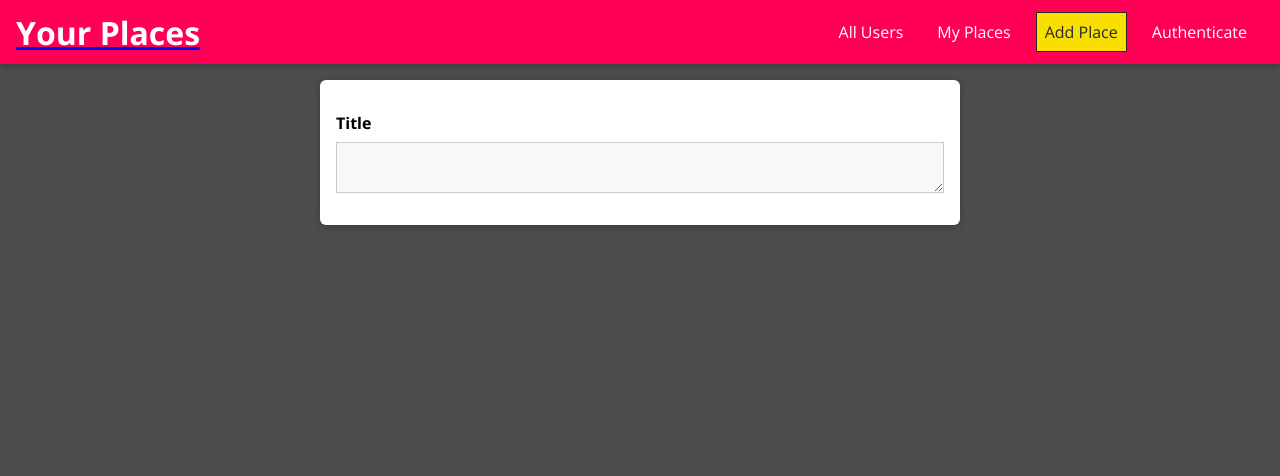
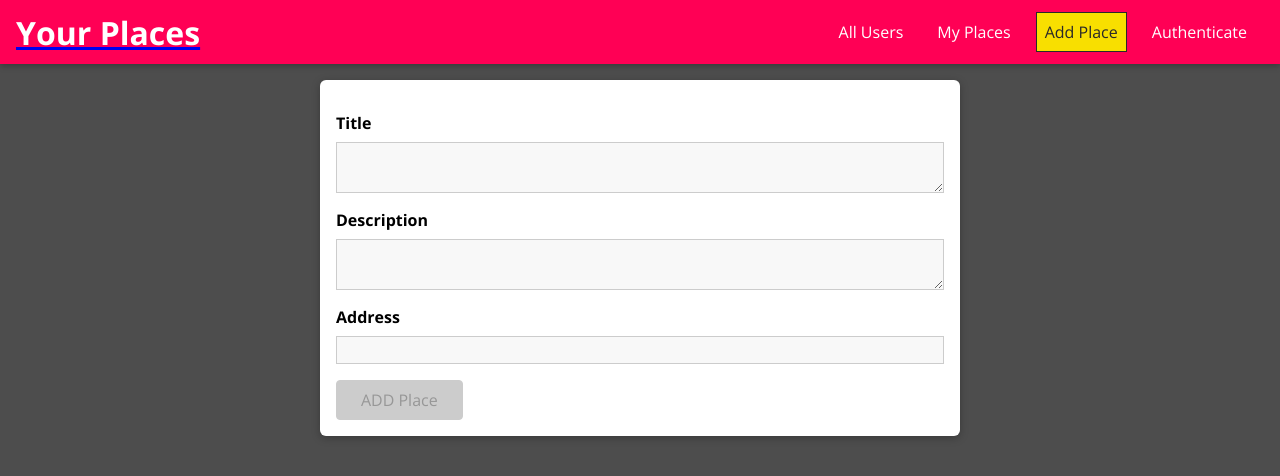
Before and after one commit to Tutul101/travel-tales-frontend, a React (Create React App) app: page /places/new in a window 1280 px wide. Shown: the top 476 px of the page. Built offline with nearby package versions, Linux system fonts and the light colour scheme.

Commit message:
finish add place form

```diff
--- a/src/places/pages/new-place/index.js
+++ b/src/places/pages/new-place/index.js
@@ -1,20 +1,75 @@
-import React from "react";
+import React, { useEffect, useState } from "react";
 import Input from "../../../shared/components/ui-elements/form-elements/input";
-import { VALIDATOR_REQUIRE } from "../../../shared/utils/validators";
+import {
+  VALIDATOR_MINLENGTH,
+  VALIDATOR_REQUIRE,
+} from "../../../shared/utils/validators";
+
+import Button from "../../../shared/components/ui-elements/form-elements/button";
 import "./new-place.css";
 
 const NewPlace = () => {
+  const [isTitleValid, setIstitleValid] = useState(false);
+  const [isDescriptionValid, setIsDescriptionValid] = useState(false);
+  const [isAddressValid, setAddressValid] = useState(false);
+  const [isFormValid, setIsFormValid] = useState(false);
+  const [titleData, setTitleData] = useState("");
+  const [descriptionData, setDescriptionData] = useState("");
+  const [addressData, setAddressData] = useState("");
+
+  useEffect(() => {
+    if (isTitleValid && isDescriptionValid && isAddressValid) {
+      setIsFormValid(true);
+    } else {
+      setIsFormValid(false);
+    }
+  }, [isTitleValid, isDescriptionValid, isAddressValid]);
+
+  const placeSubmitHandler = (event) => {
+    event.preventDefault();
+    console.log("Title data", titleData);
+    console.log("description data", descriptionData);
+    console.log("Address Data", addressData);
+  };
   return (
     <main>
-      <form className="place-form">
+      <form className="place-form" onSubmit={placeSubmitHandler}>
         <Input
           validators={[VALIDATOR_REQUIRE()]}
+          onInput={setIstitleValid}
+          setData={setTitleData}
           element="input"
           type="text"
           label="Title"
           id="title"
           errorText="Please enter a valid title"
         />
+
+        <Input
+          validators={[VALIDATOR_REQUIRE(), VALIDATOR_MINLENGTH(5)]}
+          onInput={setIsDescriptionValid}
+          setData={setDescriptionData}
+          element="textarea"
+          type="textarea"
+          label="Description"
+          id="description"
+          errorText="Please enter a valid description (min 5 character)"
+        />
+
+        <Input
+          validators={[VALIDATOR_REQUIRE()]}
+          onInput={setAddressValid}
+          setData={setAddressData}
+          element="input"
+          type="input"
+          label="Address"
+          id="address"
+          errorText="Please enter a valid address"
+        />
+
+        <Button type="submit" disabled={!isFormValid}>
+          ADD Place
+        </Button>
       </form>
     </main>
   );
--- a/src/shared/components/ui-elements/form-elements/input/index.js
+++ b/src/shared/components/ui-elements/form-elements/input/index.js
@@ -1,17 +1,30 @@
-import React, { useState } from "react";
+import React, { useEffect, useState } from "react";
 import { validate } from "../../../../utils/validators";
 
 import "./input.css";
 
-const Input = ({ validators, label, id, type, errorText, ...props }) => {
+const Input = ({
+  validators,
+  onInput,
+  setData,
+  label,
+  id,
+  type,
+  errorText,
+  ...props
+}) => {
   const [enteredValue, setEnteredValue] = useState("");
   const [isValid, setIsValid] = useState(false);
   const [isTouched, setIsTouched] = useState(false);
 
+  useEffect(() => {
+    onInput(isValid);
+  }, [onInput, enteredValue, isValid]);
+
   const changeHandler = (e) => {
     setEnteredValue(e.target.value);
     setIsValid(validate(e.target.value, validators));
-    console.log("validate result", validate(e.target.value, validators));
+    setData(e.target.value);
   };
 
   const touchHandler = () => {
```
